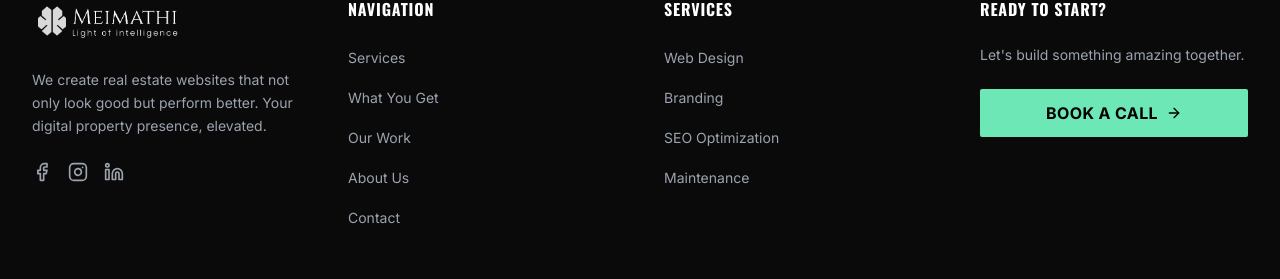
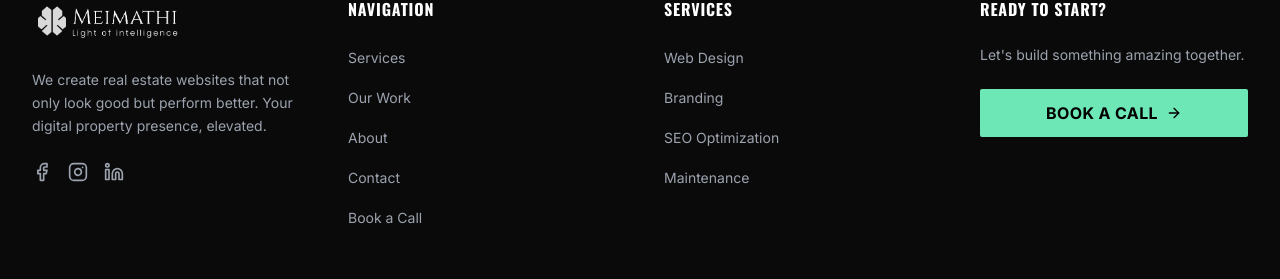
Before and after one commit to dravintel-design/meimadhi, a React (Vite) app: page / in a window 1280 px wide. Shown: the part 3614-3893 px from the top of the page. Built offline with nearby package versions, Linux system fonts and the light colour scheme.

Commit message:
chore: synchronize footer navigation with navbar

```diff
--- a/src/components/layout/Footer.jsx
+++ b/src/components/layout/Footer.jsx
@@ -27,10 +27,10 @@ const Footer = () => {
                         <h3 className="text-white font-bold uppercase tracking-wider mb-6">Navigation</h3>
                         <ul className="space-y-4">
                             <li><Link to="/services" className="text-gray-400 hover:text-hero-neon transition-colors text-sm">Services</Link></li>
-                            <li><Link to="/what-you-get" className="text-gray-400 hover:text-hero-neon transition-colors text-sm">What You Get</Link></li>
                             <li><Link to="/our-work" className="text-gray-400 hover:text-hero-neon transition-colors text-sm">Our Work</Link></li>
-                            <li><Link to="/about" className="text-gray-400 hover:text-hero-neon transition-colors text-sm">About Us</Link></li>
+                            <li><Link to="/about" className="text-gray-400 hover:text-hero-neon transition-colors text-sm">About</Link></li>
                             <li><Link to="/contact" className="text-gray-400 hover:text-hero-neon transition-colors text-sm">Contact</Link></li>
+                            <li><Link to="/book-call" className="text-gray-400 hover:text-hero-neon transition-colors text-sm">Book a Call</Link></li>
                         </ul>
                     </div>
 
```
